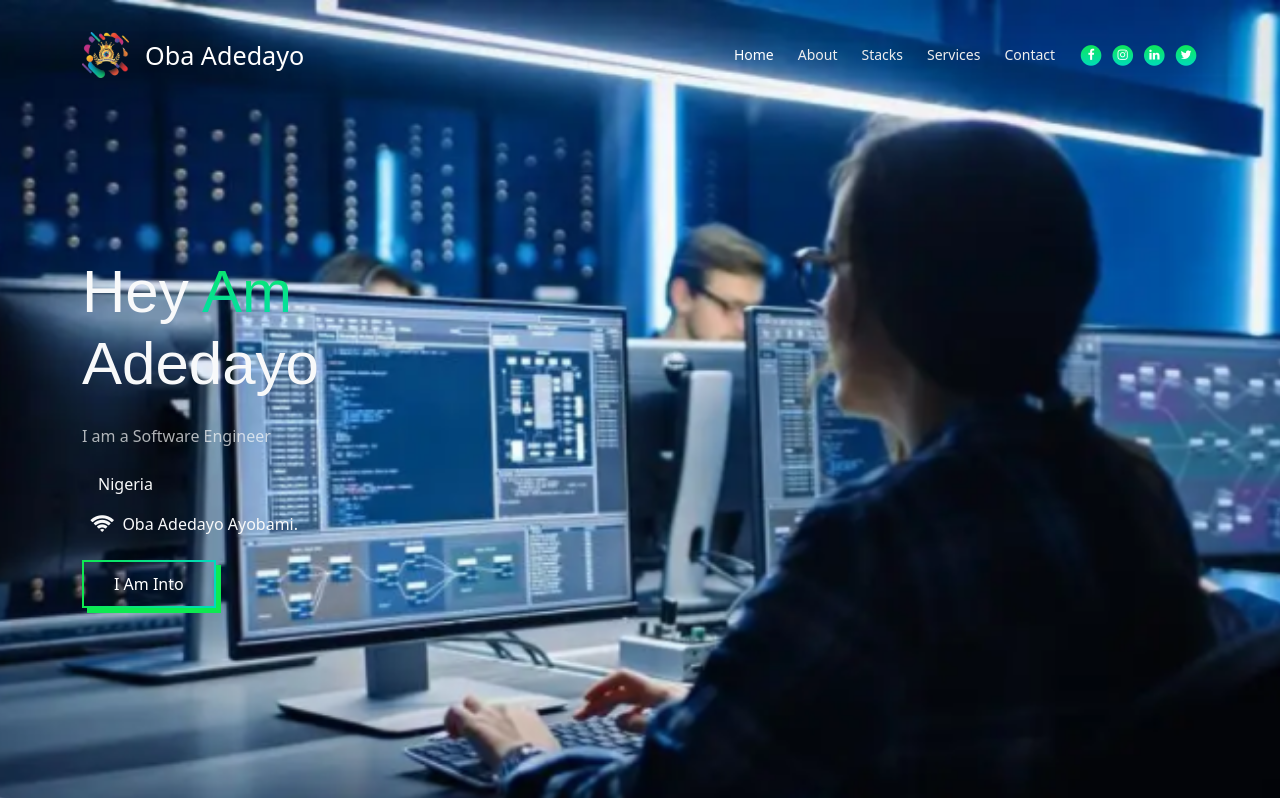
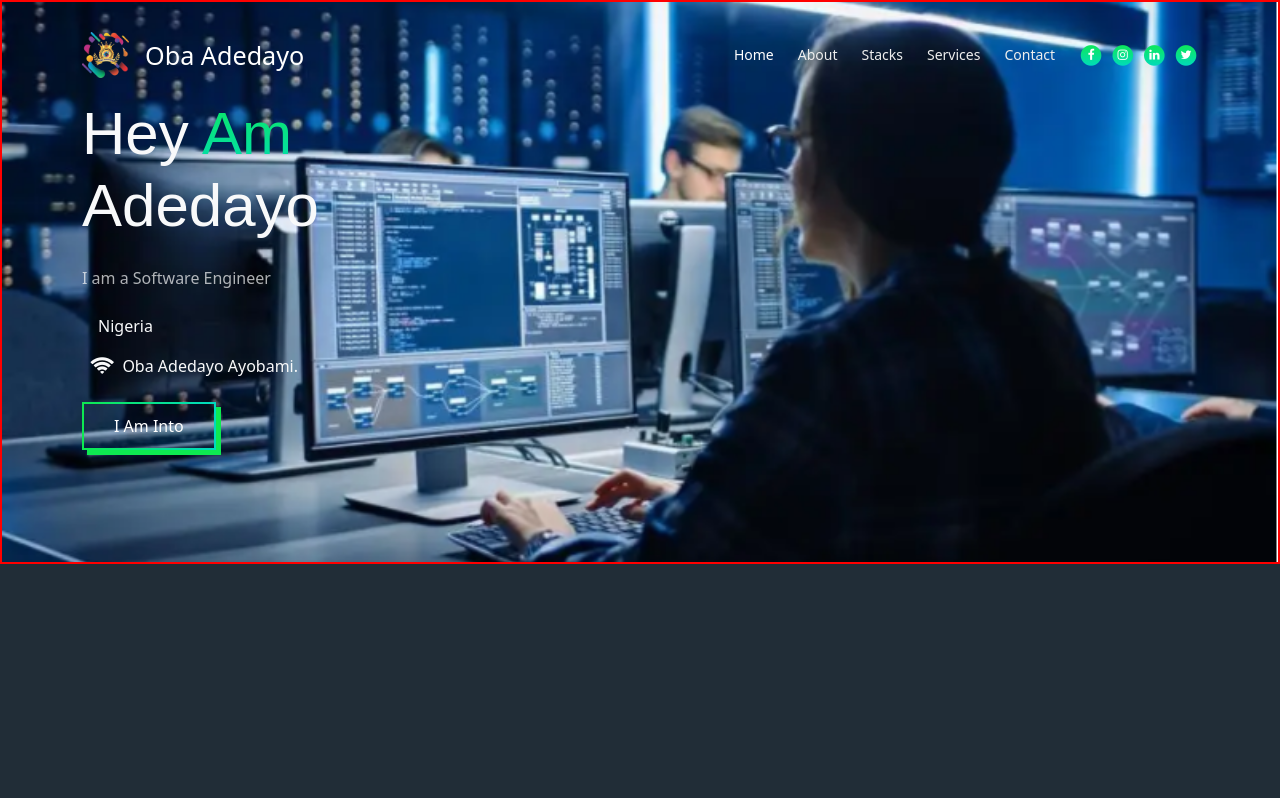
Before and after one commit to oba-adedayo/Portfolio, a plain HTML site: page index.html in a window 1280 px wide. Shown: the top 798 px of the page. Drawn offline with nearby package versions, Linux system fonts and the light colour scheme; a script that the page names is missing; some icons are missing.

Commit message:
change home page

```diff
--- a/css/style.css
+++ b/css/style.css
@@ -63,7 +63,7 @@ li {
 }
 
 /* Section Background */
-.home,
+/* .home, */
 .about,
 .services,
 .plans,
@@ -265,6 +265,7 @@ li {
 	background-position: center;
 	background-repeat: no-repeat;
 	background-attachment: fixed;
+	border: 2px solid red;
 }
 
 .para {
```
